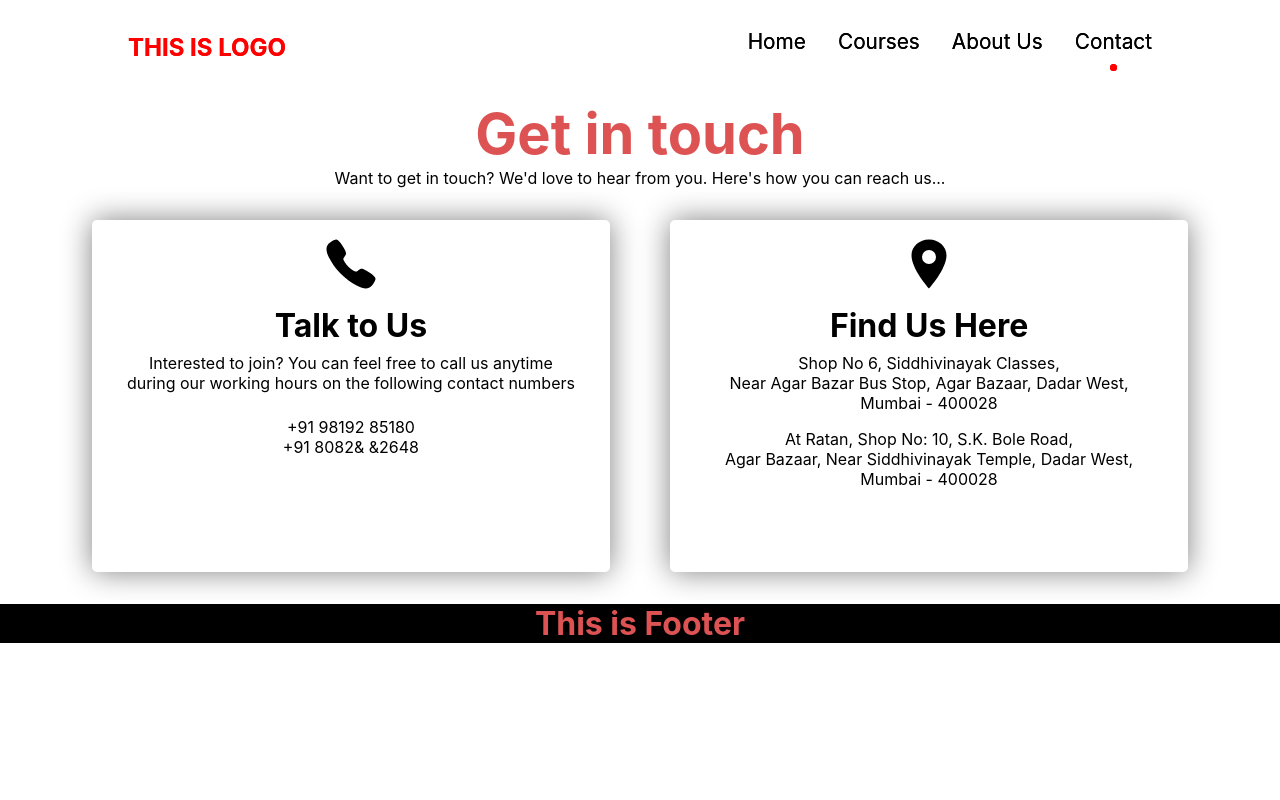
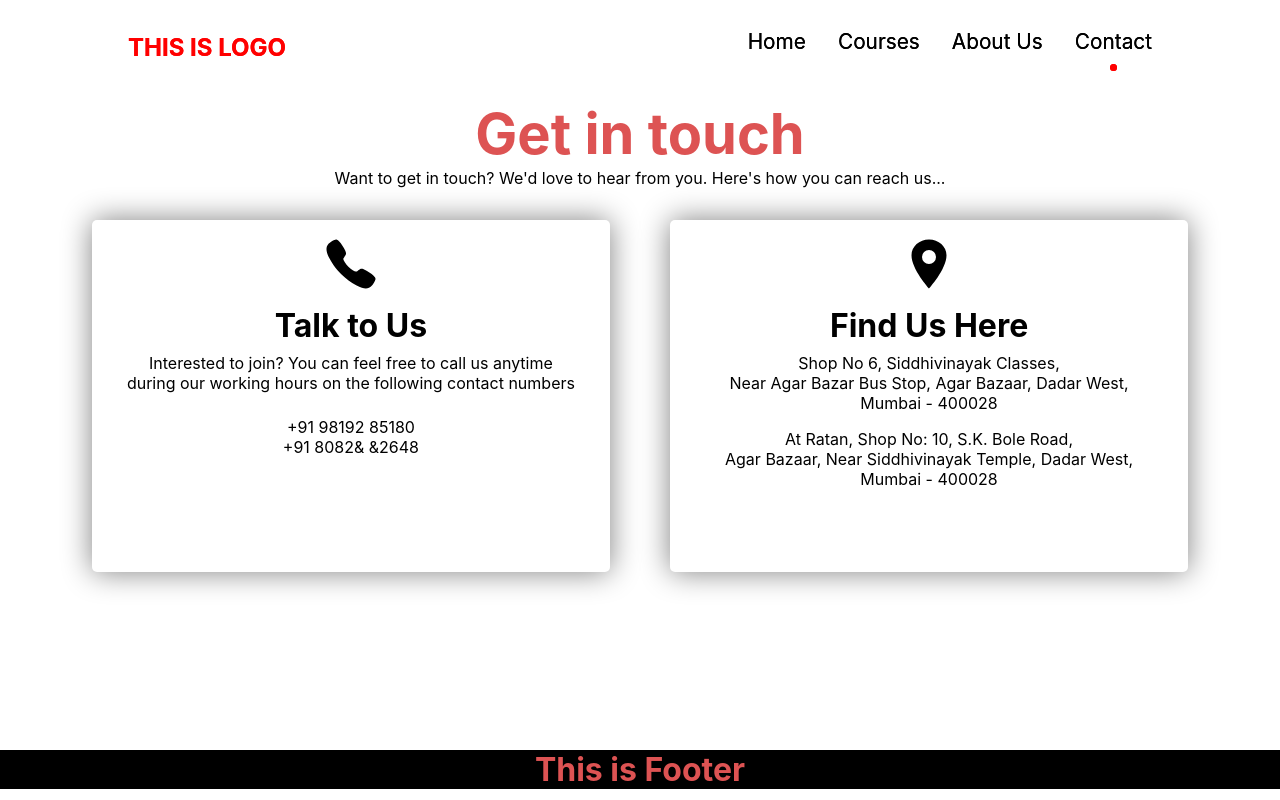
Before and after one commit to Hritik108/siddhivinayak, a React (Create React App) app: page /contact in a window 1280 px wide. Built offline with nearby package versions, Linux system fonts and the light colour scheme.

Commit message:
footer changes

```diff
--- a/src/assets/css/footer.css
+++ b/src/assets/css/footer.css
@@ -1,9 +1,15 @@
+footer{
+  position: absolute;
+  bottom: 0;
+  width: 100%;
+  height: 50px;
+}
 footer h1 {
   margin: 0;
 }
 
 .footerContainer {
   background-color: black;
-  height: 100%;
+  /* height: 100%; */
   color: #dd5353;
 }
```
